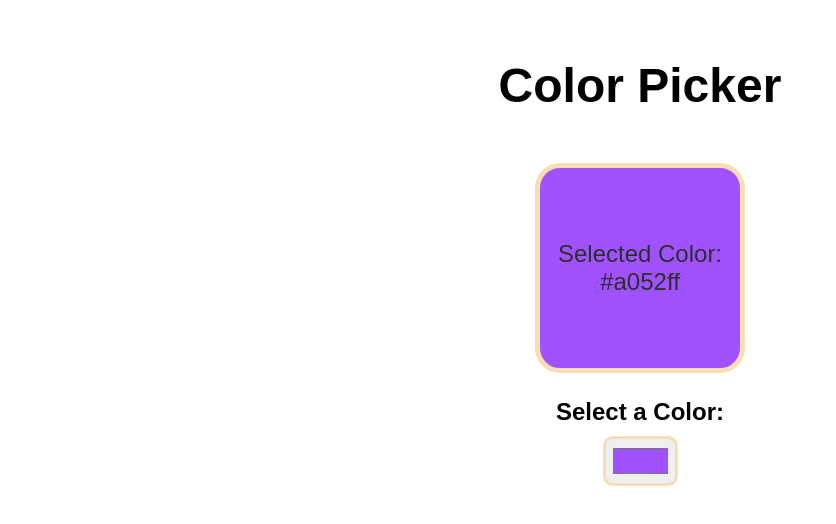
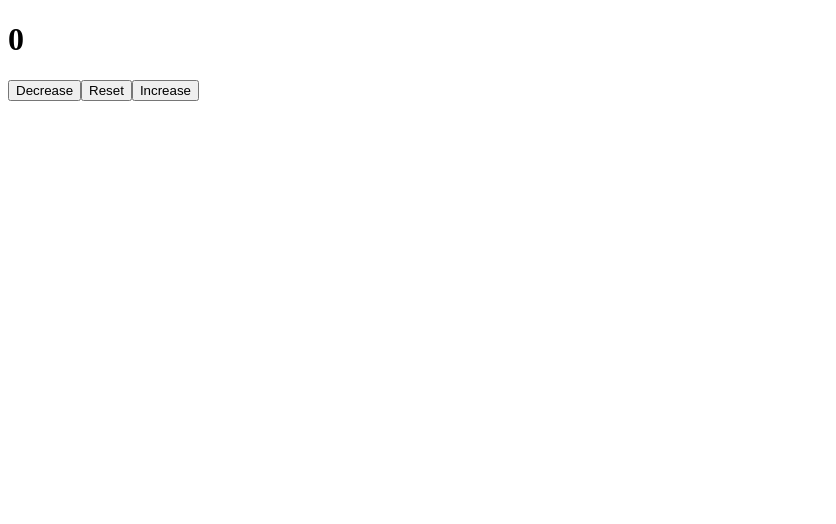
Before and after one commit to Volkanmolla42/react-tutorial, a React (Vite) app in the folder my-react-app/: page / in a window 1280 px wide. Shown: the top 524 px of the page, without its empty margins (0-836 px from the left). Built offline with nearby package versions, Linux system fonts and the light colour scheme.

Commit message:
updater functions learned

```diff
--- a/my-react-app/src/App.jsx
+++ b/my-react-app/src/App.jsx
@@ -1,12 +1,12 @@
 //
 // eslint-disable-next-line no-unused-vars
 import React from 'react'
-import ColorPicker from './Components/MiniApps/ColorPicker'
+import UpdaterFunc from './Components/UpdaterFunc'
 
 const App = () => {
   return (
     <>
-      <ColorPicker />
+      <UpdaterFunc />
     </>
   )
 }
--- /dev/null
+++ b/my-react-app/src/Components/UpdaterFunc.jsx
@@ -0,0 +1,30 @@
+// eslint-disable-next-line no-unused-vars
+import React, { useState } from 'react'
+
+const UpdaterFunc = () => {
+  const [Count, setCount] = useState(0)
+  const increase = () => {
+    setCount((c) => c + 1)
+    setCount((c) => c + 1)
+    setCount((c) => c + 1)
+  }
+  const decrease = () => {
+    setCount((c) => c - 1)
+    setCount((c) => c - 1)
+    setCount((c) => c - 1)
+  }
+  const reset = () => {
+    setCount(0)
+  }
+
+  return (
+    <div>
+      <h1>{Count}</h1>
+      <button onClick={decrease}>Decrease</button>
+      <button onClick={reset}>Reset</button>
+      <button onClick={increase}>Increase</button>
+    </div>
+  )
+}
+
+export default UpdaterFunc
```
